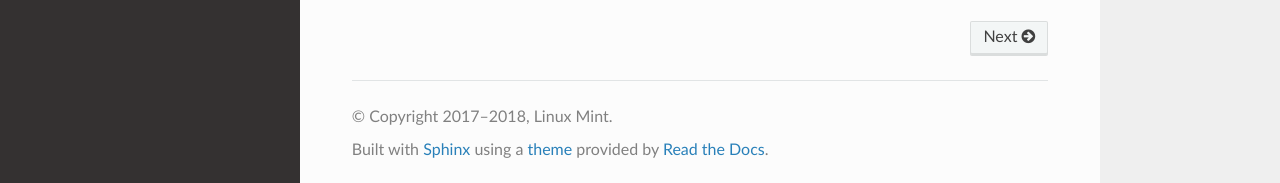
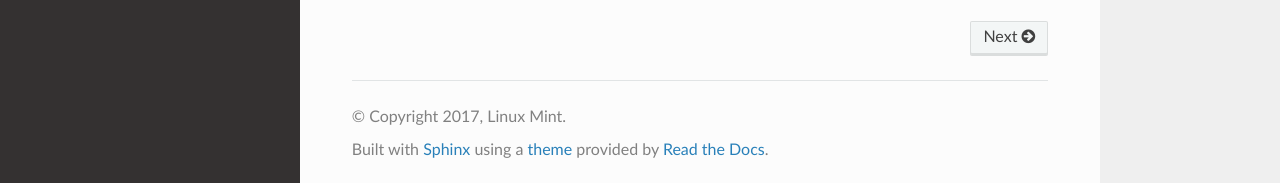
Before and after one commit to linuxmint/doc-troubleshooting-guide, a Sphinx documentation site: the page built from docs/index.rst, in a window 1280 px wide and 949 px high. Shown: the part 763-946 px from the top of the window. Built offline with Sphinx 7.4.7 and the Read the Docs theme 2.0.0, drawn with Linux system fonts in a browser that asks for light colours.

Commit message:
Revert "Copyright date update (#12)"
This reverts commit e4ea1ea90f9803e7144d669303d3cc4b388c6c6d.

A copyright end date isn't needed, first publication suffices.

Also be careful not to insert non-ascii chars, this breaks the build.

```diff
--- a/docs/conf.py
+++ b/docs/conf.py
@@ -44,7 +44,7 @@ master_doc = 'index'
 
 # General information about the project.
 project = 'Linux Mint Troubleshooting Guide'
-copyright = '2017–2018, Linux Mint'
+copyright = '2017, Linux Mint'
 author = 'Linux Mint'
 
 # The version info for the project you're documenting, acts as replacement for
```
